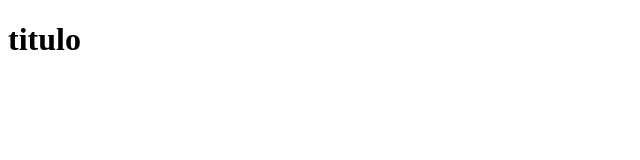
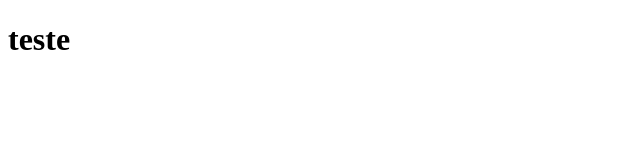
Before and after one commit to gildasio91/git_kenzie_aula, a plain HTML site: page index.html in a window 1280 px wide. Shown: the full height of the page, 0-640 px from the left. Drawn offline with Linux system fonts and the light colour scheme.

Commit message:
meu primeiro commit

```diff
--- a/index.html
+++ b/index.html
@@ -7,6 +7,6 @@
     <title>projeto git</title>
 </head>
 <body>
-    <h1>titulo</h1>
+    <h1>teste</h1>
 </body>
 </html>
```
